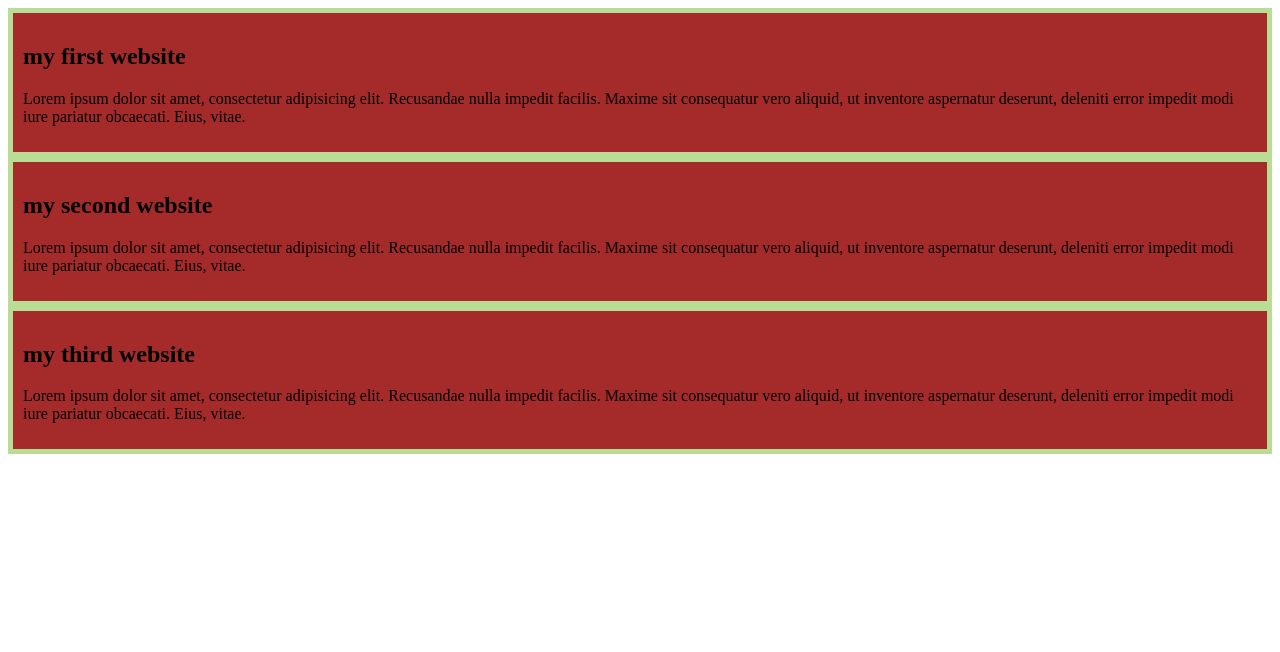
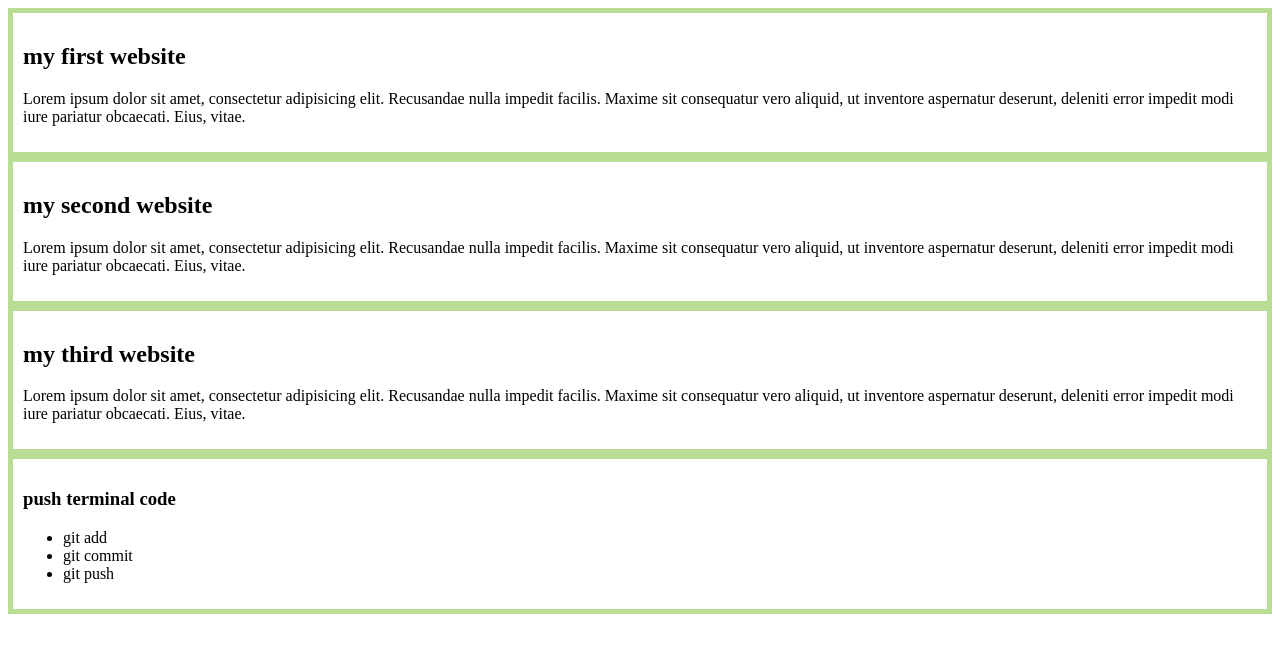
Before and after one commit to mdsohelrana11/my-simple-website, a plain HTML site: page index.html in a window 1280 px wide. Drawn offline with Linux system fonts and the light colour scheme.

Commit message:
added a list to push code

```diff
--- a/index.html
+++ b/index.html
@@ -22,5 +22,13 @@
         <p>Lorem ipsum dolor sit amet, consectetur adipisicing elit. Recusandae nulla impedit facilis. Maxime sit consequatur vero aliquid, ut inventore aspernatur deserunt, deleniti error impedit modi iure pariatur obcaecati. Eius, vitae.</p>
 
     </div>
+    <div>
+        <h3>push terminal code</h3>
+        <ul>
+            <li>git add</li>
+            <li>git commit</li>
+            <li>git push</li>
+        </ul>
+    </div>
 </body>
 </html>
--- a/styles/blog.css
+++ b/styles/blog.css
@@ -3,3 +3,6 @@ div{
     padding: 10px;
     border: solid rgb(186, 221, 150) 5px;
 }
+div{
+ background-color: white;
+}
```
